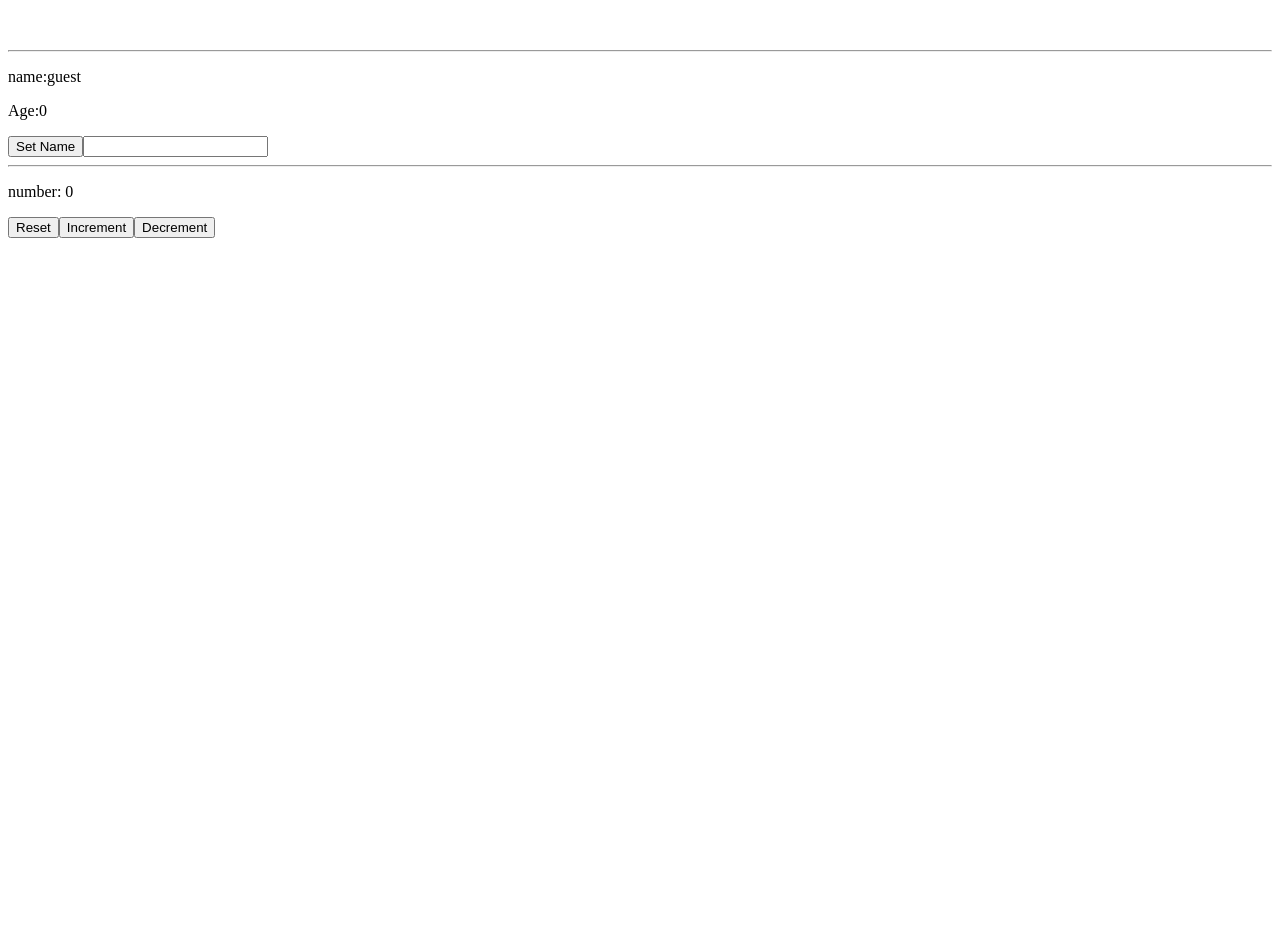
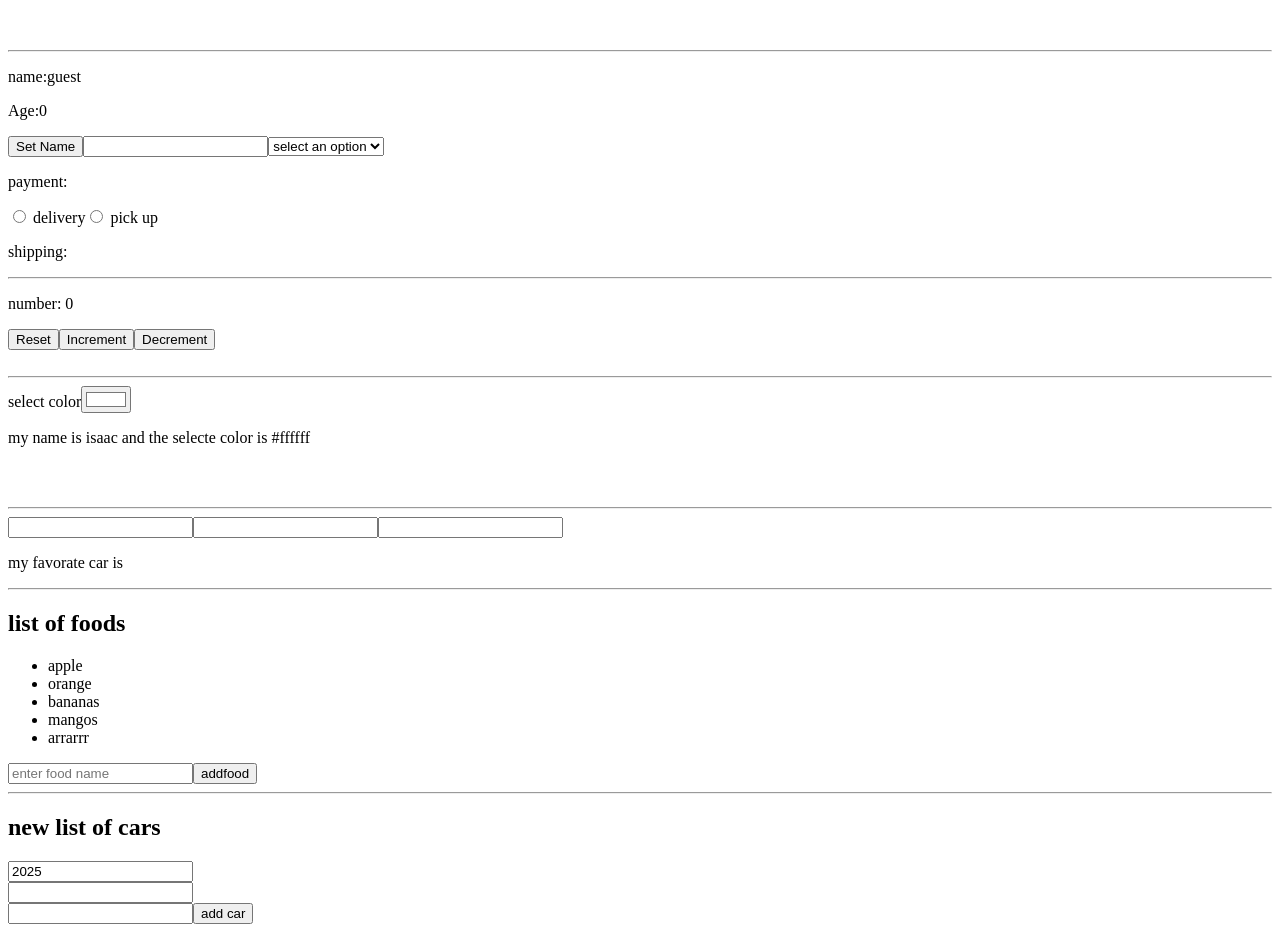
Before and after one commit to isaacbenit/javascript-practice-exercises, a React (Vite) app in the folder web site/my-react-app/: page / in a window 1280 px wide. Shown: the part 1140-2072 px from the top of the page. Before the commit the page ends 1386 px from the top, so only its background shows below. Built offline with nearby package versions, Linux system fonts and the light colour scheme.

Commit message:
new pushes

```diff
--- a/web site/my-react-app/src/App.jsx
+++ b/web site/my-react-app/src/App.jsx
@@ -6,6 +6,10 @@ import Button2 from './Button2.jsx'
 import ProfilePicture from './ProfilePicture.jsx'
 import MyComponent from './MyComponent.jsx'
 import Counter from './Counter.jsx'
+import ColorPicker from './colorpicker.jsx'
+import FavorateCar from './FavorateCar.jsx'
+import ListModifer from './listModifer.jsx'
+import ArrayOfObject from './arrayOfObjects.jsx'
 function App() {
 
   const fruits=[  {id: 1,name:'apple', caloroes:95},
@@ -34,6 +38,18 @@ function App() {
   <MyComponent/>
   <hr />
   <Counter/>
+  <br />
+  <br />
+  <hr />
+  <ColorPicker/>
+  <br />
+  <br />
+  <hr />
+  <FavorateCar/>
+  <hr />
+  <ListModifer/>
+  <hr />
+  <ArrayOfObject/>
   </>
   );
 }
--- /dev/null
+++ b/web site/my-react-app/src/ArrayOfObjects.jsx
@@ -0,0 +1,33 @@
+import React,{useState} from "react";
+function ArrayOfObject(){
+    const[car,setCar]=useState([]);
+    const[caryear,setcarYear]=useState(new Date().getFullYear());
+    const[carName,setCarName]=useState('');
+    const[carModule,setCarModule]=useState('');
+    let carsyear= ((e)=>setcarYear(e.target.value))
+    let carsName=((e)=>setCarName(e.target.value))
+    let carsModule=((e)=>setCarModule(e.target.value))
+
+    function updateCars(){
+        newCars={
+        year:caryear,
+        make:carName,
+        module:carModule};
+
+        setCar(c=> [...c,newCars])
+    }
+    return(
+        <>
+        <h2>new list of cars </h2>
+        <ul>
+         {car.map((ele,index) => <li key={index}>{ele.year}{ele.make}{ele.module}</li>
+          )}
+        </ul>
+        <input type="number" value={caryear} onChange={carsyear} /> <br />
+        <input type="text" value={carName} onChange={carsName} /> <br />
+        <input type="text" value={carModule} onChange={carsModule} />
+        <button onClick={updateCars}>add car</button>
+        </>
+    )
+}
+export default ArrayOfObject
--- a/web site/my-react-app/src/Counter.jsx
+++ b/web site/my-react-app/src/Counter.jsx
@@ -3,7 +3,7 @@ function Counter(){
 
     let [num,setNumb]=useState(0)
     let reset=()=>{setNumb(num=0)}
-    let Increment=()=>{setNumb(num+=1)}
+    let Increment=()=>{setNumb(num =>num+1)}
     let Decrement=()=>{setNumb(num-=1)}
 
 
--- /dev/null
+++ b/web site/my-react-app/src/FavorateCar.jsx
@@ -0,0 +1,15 @@
+import React,{useState} from "react"
+function FavorateCar(){
+    const[car, setcar]=useState({year:'',make:'',module:''});
+    const carYear=(event)=>{setcar(c=>({...c,year:event.target.value}))}
+    const carmake=(event)=>{setcar(m=>({...m,make:event.target.value}))}
+    const carmodule=(event)=>{setcar(M=>({...M,module:event.target.value}))}
+    return(<>
+        <input type="number" value={car.year} onChange={carYear} />
+        <input type="text" value={car.make} onChange={carmake} />
+        <input type="text" value={car.module} onChange={carmodule} />
+        <p>my favorate car is {car.year} {car.make} {car.module}</p>
+        </>
+    )
+}
+export default FavorateCar
--- /dev/null
+++ b/web site/my-react-app/src/ListModifer.jsx
@@ -0,0 +1,24 @@
+import React,{useState} from "react";
+function ListModifer(){
+    const[foods,setfoods]= useState(['apple','orange','bananas','mangos','arrarrr'])
+    const showList= foods.map((foods,index)=><li key={index} onClick={()=>handleRemove(index)}>{foods}</li>)
+    function addElement(){
+        let newFood=document.getElementById('input').value;
+        document.getElementById('input').value="";
+        setfoods(f => [...f,newFood])
+    }
+    function handleRemove(index){
+      setfoods(foods.filter((_,i)=> i!==index))
+    }
+    return(
+        <div>
+        <h2>list of foods</h2>
+        <ul>
+            {showList}
+        </ul>
+        <input type="text" id="input" placeholder="enter food name" />
+        <button onClick={addElement}>addfood</button>
+        </div>
+    )
+}
+export default ListModifer;
--- a/web site/my-react-app/src/MyComponent.jsx
+++ b/web site/my-react-app/src/MyComponent.jsx
@@ -6,13 +6,33 @@ function MyComponent(){
     const updateAge=()=>{setAge(age + 1)}
     const [fname,setFname]=useState('')
     const handleChange=(event)=>{setFname(event.target.value.toUpperCase())}
+
+    const [payment,setPayment] = useState("");
+    const handlePaymentChange=(event)=>{setPayment(event.target.value)}
+    const [choose,setchoice]=useState('');
+    function onchoice(event){
+        setchoice(event.target.value)
+    }
     return(
         <div>
             <p>name:{name}</p>
             <p>Age:{age}</p>
             <button onClick={updateAge}>Set Name</button>
-            <input type="text" value={fname}  onChange={handleChange} />
-            {/* <p> fname: {fname}</p> */}
+            <input type="text" value={fname} onChange={handleChange} />
+            <select  value={payment} onChange={handlePaymentChange}>
+                <option value="">select an option</option>
+                <option value="Visa">Visa</option>
+                <option value="MasterCard">Mastercard</option>
+                <option value="Giftcard">Giftcard</option>
+            </select>
+            <p value={payment}>payment: {payment} </p>
+            <label>
+                <input type="radio" value='delivery' checked={choose === 'delivery'} onChange={onchoice}/> delivery
+            </label>
+            <label>
+                <input type="radio" value='pick up' checked={choose === 'pick up'} onChange={onchoice}/> pick up
+            </label>
+            <p>shipping: {choose}</p>
         </div>
     )
 }
--- /dev/null
+++ b/web site/my-react-app/src/colorPicker.jsx
@@ -0,0 +1,15 @@
+import React,{useState} from "react"
+function ColorPicker(){
+    const [color,setcolor]=useState('#ffffff')
+    function changeColor(event){
+        setcolor(event.target.value)
+    }
+    return(
+        <>
+        <label>select color</label>
+        <input type="color" value={color} onChange={changeColor} />
+        <p style={{backgroundColor: color}}>my name is isaac and the selecte color is {color} </p>
+        </>
+    )
+}
+export default ColorPicker
```
Also changed, not shown: 1 other file (tests, documents, lock files or other folders).
